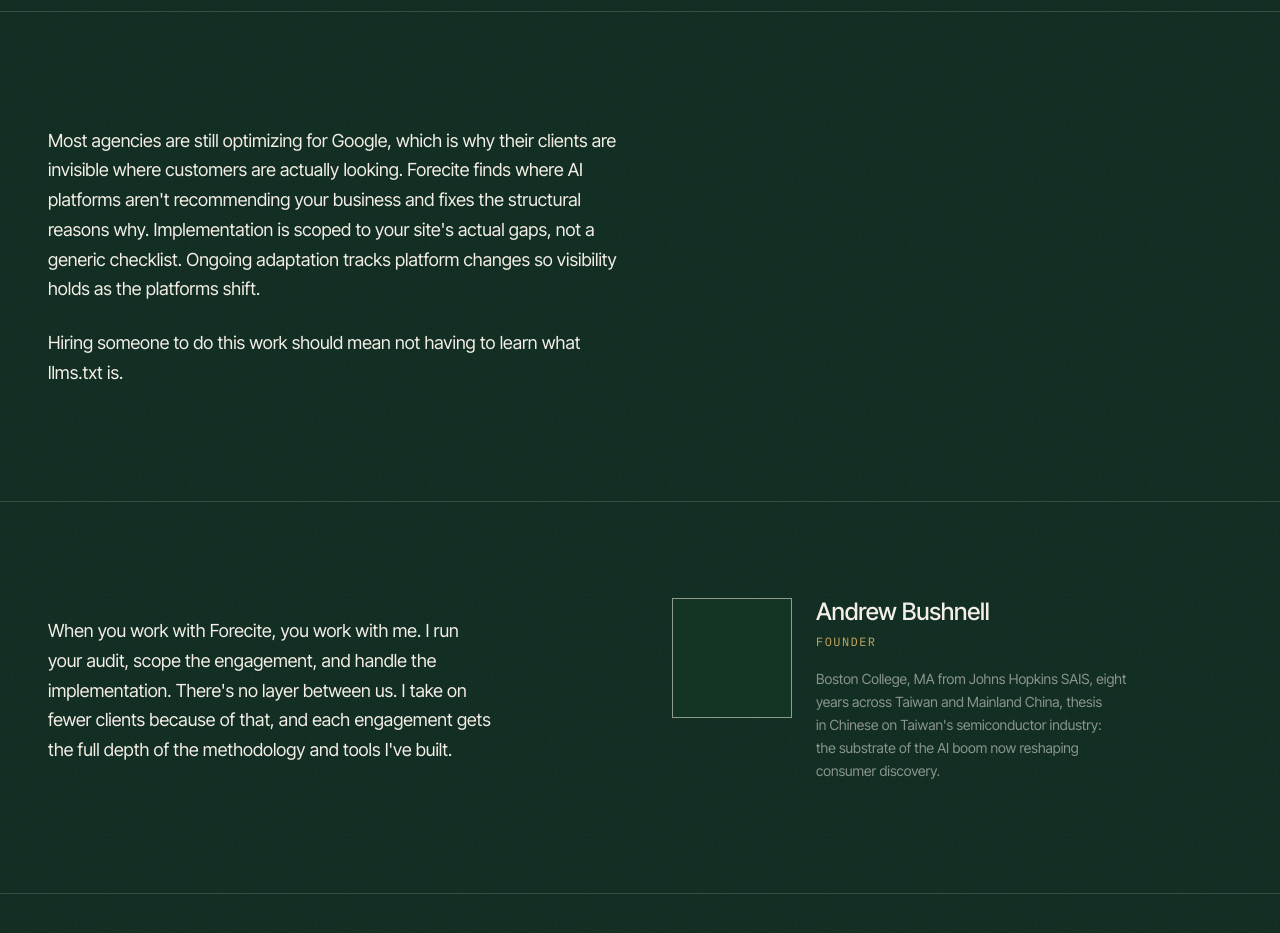
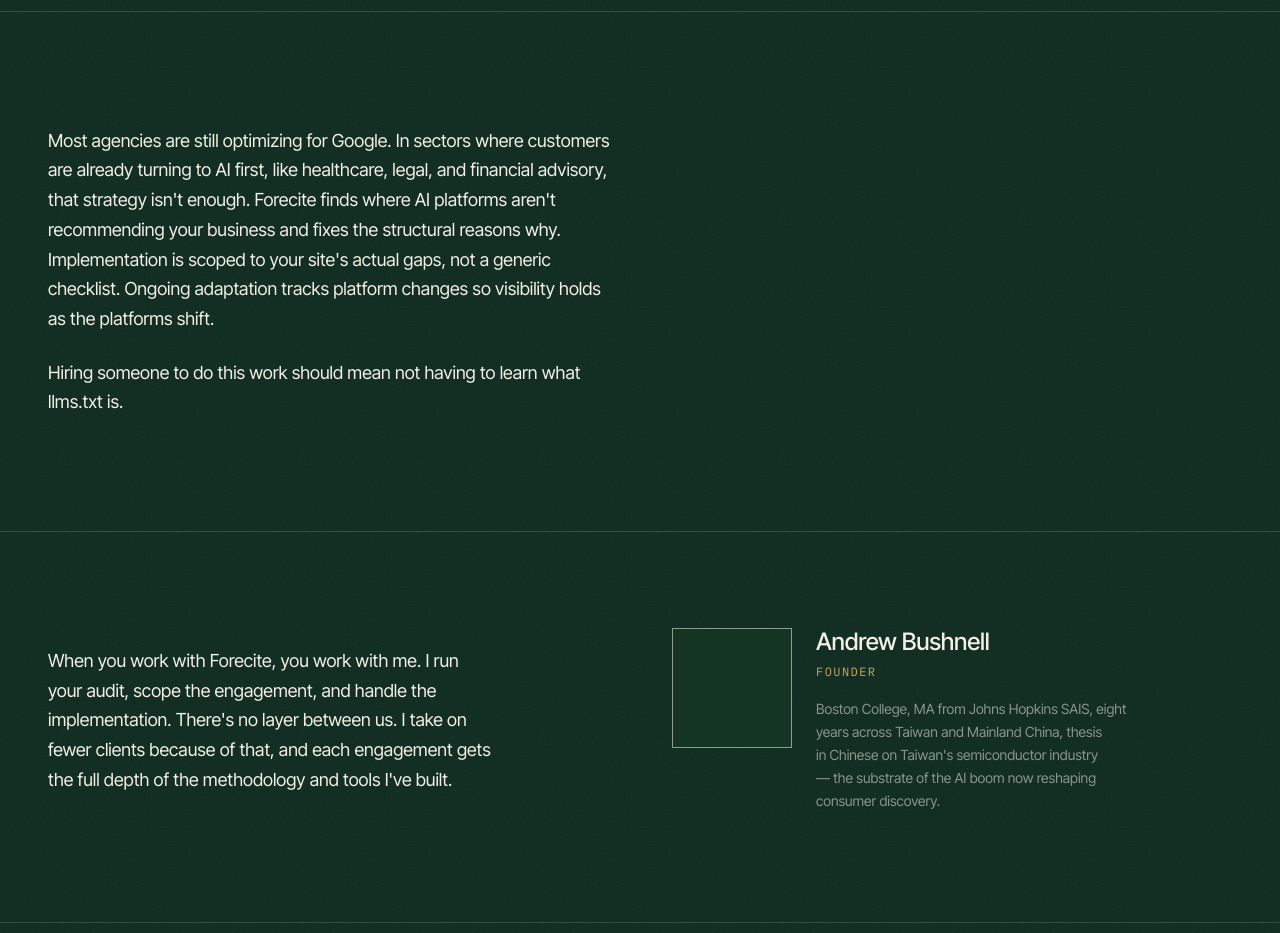
Before and after one commit to InvisibleJaguar90/forecite-site, a React (Vite) app: page /about in a window 1280 px wide. Shown: the part 1060-1993 px from the top of the page. Built offline with nearby package versions, Linux system fonts and the light colour scheme.

Commit message:
About: drop mental health from sector list (redundant with healthcare)

```diff
--- a/src/pages/About.jsx
+++ b/src/pages/About.jsx
@@ -49,7 +49,7 @@ export default function About() {
       >
         <div style={{ maxWidth: '62ch' }}>
           <p style={{ fontSize: 18, color: 'var(--bone-200)', lineHeight: 1.65, marginBottom: 24 }}>
-            Most agencies are still optimizing for Google, which is why their clients are invisible where customers are actually looking. Forecite finds where AI platforms aren't recommending your business and fixes the structural reasons why. Implementation is scoped to your site's actual gaps, not a generic checklist. Ongoing adaptation tracks platform changes so visibility holds as the platforms shift.
+            Most agencies are still optimizing for Google. In sectors where customers are already turning to AI first, like healthcare, legal, and financial advisory, that strategy isn't enough. Forecite finds where AI platforms aren't recommending your business and fixes the structural reasons why. Implementation is scoped to your site's actual gaps, not a generic checklist. Ongoing adaptation tracks platform changes so visibility holds as the platforms shift.
           </p>
           <p style={{ fontSize: 18, color: 'var(--bone-200)', lineHeight: 1.65 }}>
             Hiring someone to do this work should mean not having to learn what llms.txt is.
@@ -105,7 +105,7 @@ export default function About() {
                   maxWidth: '40ch',
                 }}
               >
-                Boston College, MA from Johns Hopkins SAIS, eight years across Taiwan and Mainland China, thesis in Chinese on Taiwan's semiconductor industry: the substrate of the AI boom now reshaping consumer discovery.
+                Boston College, MA from Johns Hopkins SAIS, eight years across Taiwan and Mainland China, thesis in Chinese on Taiwan's semiconductor industry — the substrate of the AI boom now reshaping consumer discovery.
               </p>
             </div>
           </div>
```
